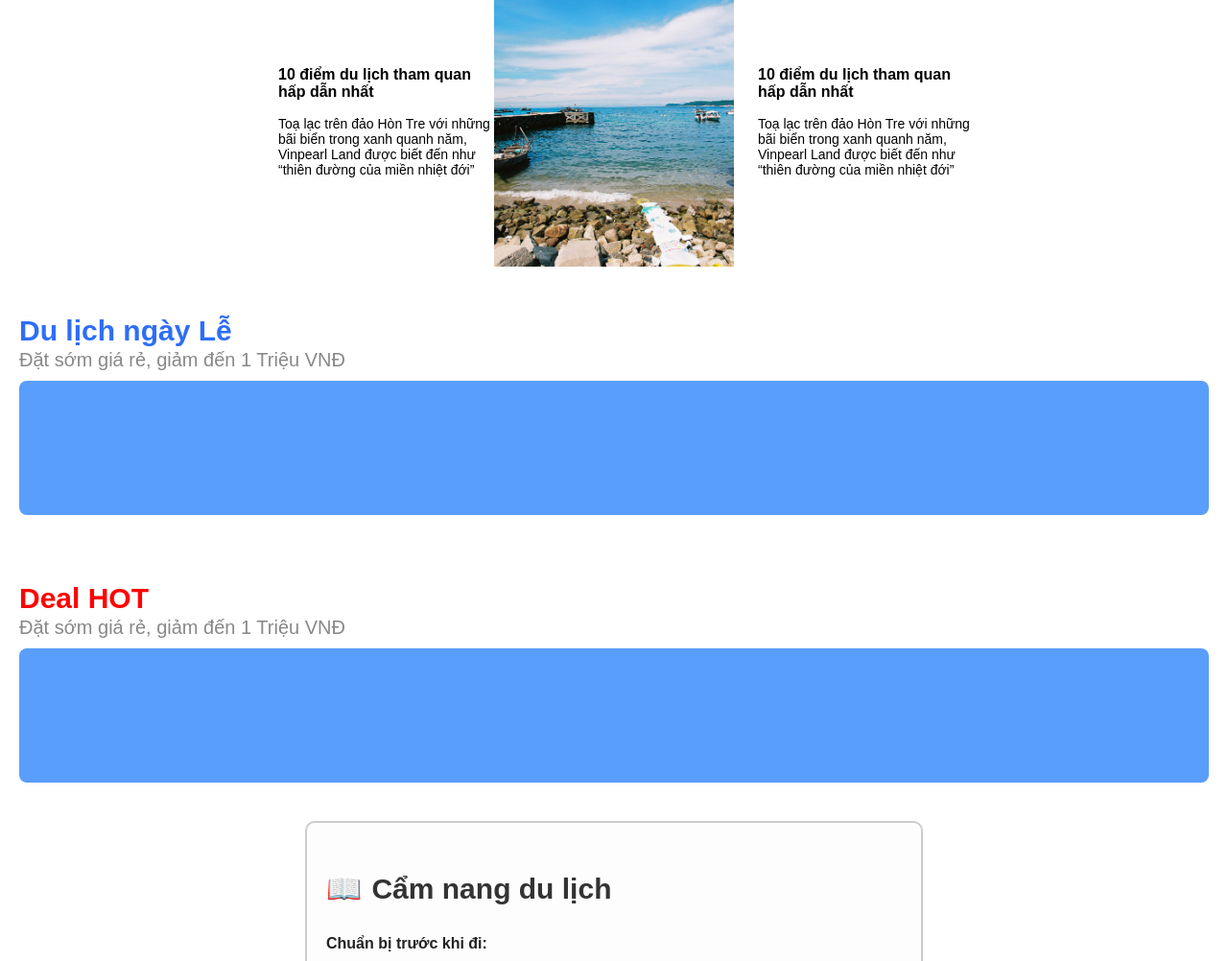
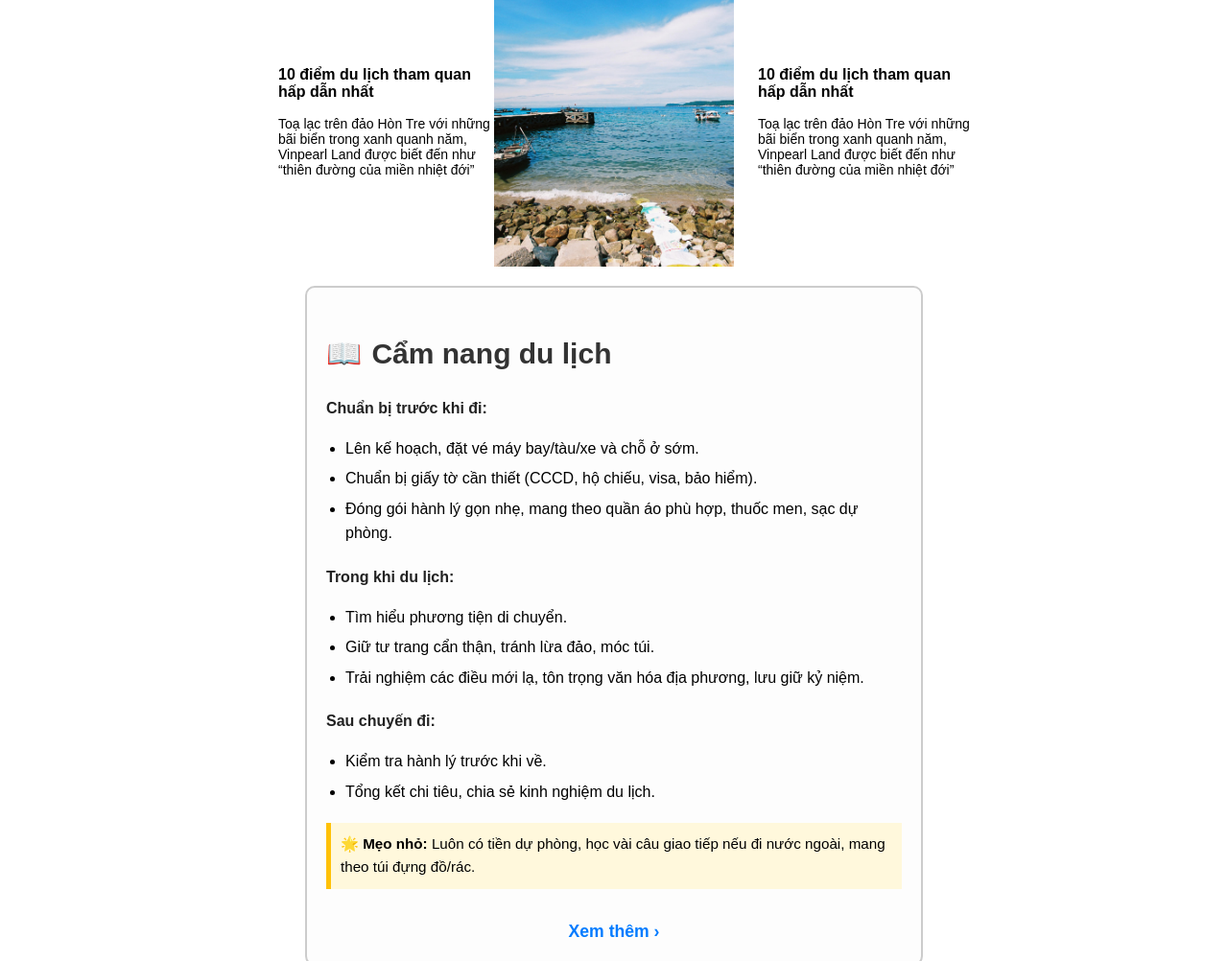
Before and after one commit to quanghuy-hi/DaNa, a plain HTML site: page index.html in a window 1280 px wide. Shown: the part 2959-3961 px from the top of the page at 96% size. Drawn offline with Linux system fonts and the light colour scheme.

Commit message:
Add files via upload

```diff
--- a/index.html
+++ b/index.html
@@ -85,7 +85,7 @@
             border-radius: 5px;
         }
         #navbar.scrolled .hamburger-menu .bar {
-            background-color: black; /* Khi cuộn, thay đổi màu thanh ngang thành đen */
+            background-color: black;
         }
         #navbar-right {
             float: left;
@@ -111,7 +111,7 @@
         }
         #navbar-right.open {
             display: flex;
-            flex-direction: column; /* Hiển thị menu dọc */
+            flex-direction: column;
             position: fixed;
             top: 0;
             left: 0;
@@ -302,7 +302,7 @@
     .container {
         display: grid;
         grid-template-columns: repeat(3, 250px); /* Cố định mỗi cột có chiều rộng 150px */
-        max-width: 800px; /* Tổng chiều rộng của container là 3 cột */
+        max-width: 800px;
         margin: auto;
         justify-content: center;
     }
@@ -317,10 +317,10 @@
         width: 100%;
         height: 100%;
         object-fit: cover;
-        transition: transform 0.3s ease-in-out; /* Hiệu ứng phóng to */
+        transition: transform 0.3s ease-in-out;
     }
     .item:hover .image {
-        transform: scale(1.1); /* Phóng to ảnh 10% khi hover */
+        transform: scale(1.1);
     }
     .item-text{
         left: 0;
@@ -392,44 +392,6 @@
       #p11 {
         font-size: 10px;
       }
-    }
-
-    .section {
-      margin-top: 30px;
-      padding: 20px;
-    }
-    .title-blue {
-      color: #2e6ef7;
-      font-size: 30px;
-      font-weight: bold;
-    }
-    .title-red {
-      color: red;
-      font-size: 30px;
-      font-weight: bold;
-    }
-    .subtitle {
-      color: #888;
-      font-size: 20px;
-      margin-top: 2px;
-      margin-bottom: 10px;
-    }
-    .box1 {
-      background-color: #5a9efc;
-      height: 120px;
-      border-radius: 8px;
-    }
-    @media (min-width: 580px) {
-    .title-blue,
-    .title-red {
-      font-size: 30px;
-    }
-    .subtitle {
-      font-size: 20px;
-    }
-    .box1 {
-      height: 140px;
-    }
     }
 
     .container1 {
@@ -865,17 +827,6 @@
         </div>
     </div>
 
-    <div class="section">
-      <div class="title-blue">Du lịch ngày Lễ</div>
-      <div class="subtitle">Đặt sớm giá rẻ, giảm đến 1 Triệu VNĐ</div>
-      <div class="box1"></div>
-    </div>
-    <div class="section">
-      <div class="title-red">Deal HOT</div>
-      <div class="subtitle">Đặt sớm giá rẻ, giảm đến 1 Triệu VNĐ</div>
-      <div class="box1"></div>
-    </div>
-
     <div class="container1">
         <h2 id="h2">Cẩm nang du lịch</h2>
 
@@ -951,9 +902,9 @@
         <div class="logo">Travel<span>✈️</span></div>
         <div>
             <h3>Liên hệ</h3>
-            <p>địa chỉ</p>
-            <p>sđt</p>
-            <p>mail</p>
+            <p>Địa chỉ</p>
+            <p>Sđt</p>
+            <p>Mail</p>
             <p>Facebook | Instagram | Twitter</p>
         </div>
         <div>
```
